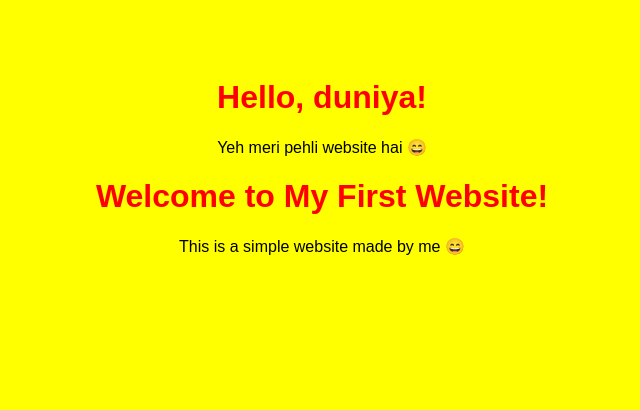
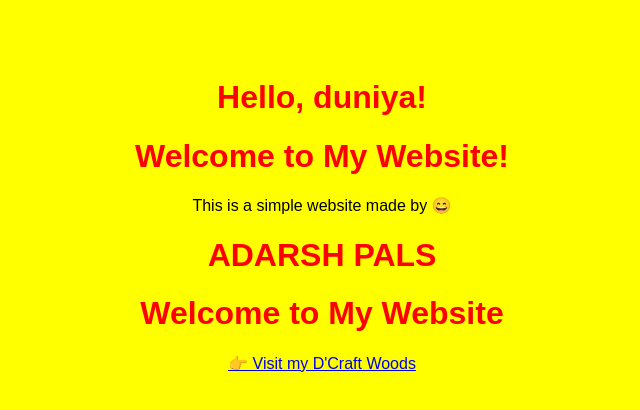
Before and after one commit to Adarshpal9555/my-first-website, a plain HTML site: page index.html in a window 1280 px wide. Shown: the whole page, without its empty margins (318-958 px from the left). Drawn offline with Linux system fonts and the light colour scheme.

Commit message:
Add files via upload

```diff
--- a/index.html
+++ b/index.html
@@ -1,18 +1,17 @@
 <!DOCTYPE html>
 <html>
 <head>
-  <title>Meri Pehli Website</title>
+
 </head>
 <body>
   <h1>Hello, duniya!</h1>
-  <p>Yeh meri pehli website hai 😄</p>
-</body>
+  </body>
 </html>
 
 <!DOCTYPE html>
 <html>
 <head>
-  <title>Meri Pehli Website</title>
+
   <style>
     body {
       font-family: Arial;
@@ -26,7 +25,23 @@
   </style>
 </head>
 <body>
-  <h1>Welcome to My First Website!</h1>
-  <p>This is a simple website made by me 😄</p>
+  <h1>Welcome to My Website!</h1>
+  <p>This is a simple website made by  😄</p>
+<h1>ADARSH PALS</h1>
 </body>
 </html>
+<!DOCTYPE html>
+<html>
+<head>
+  <title>Welcome</title>
+</head>
+<body>
+
+  <h1>Welcome to My Website</h1>
+    <!-- Yeh Link Tumhari Google Website Ka Hai -->
+  <a href=https://sites.google.com/view/dcratfwood/home target="_blank">
+    👉 Visit my D'Craft Woods
+  </a>
+
+</body>
+</html>
```
